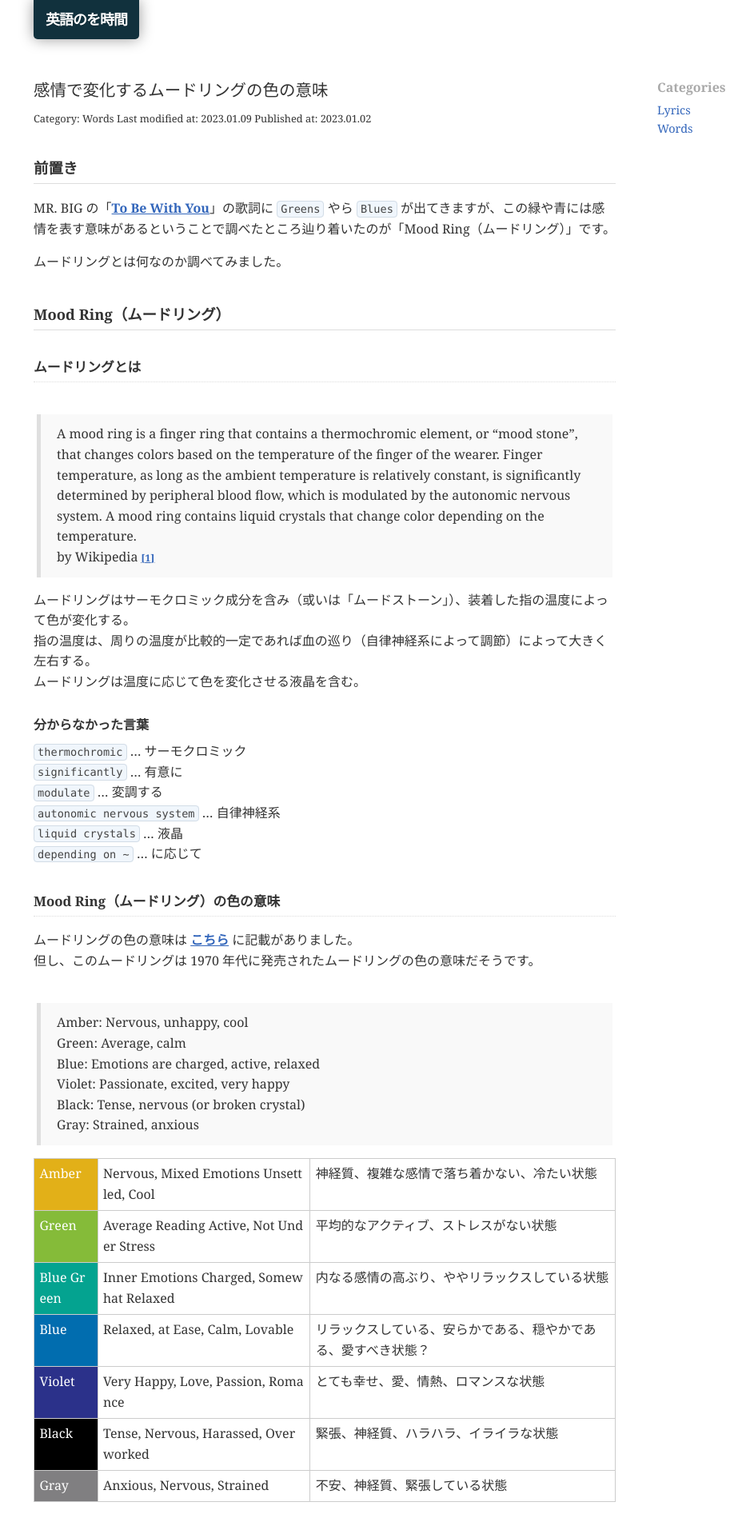
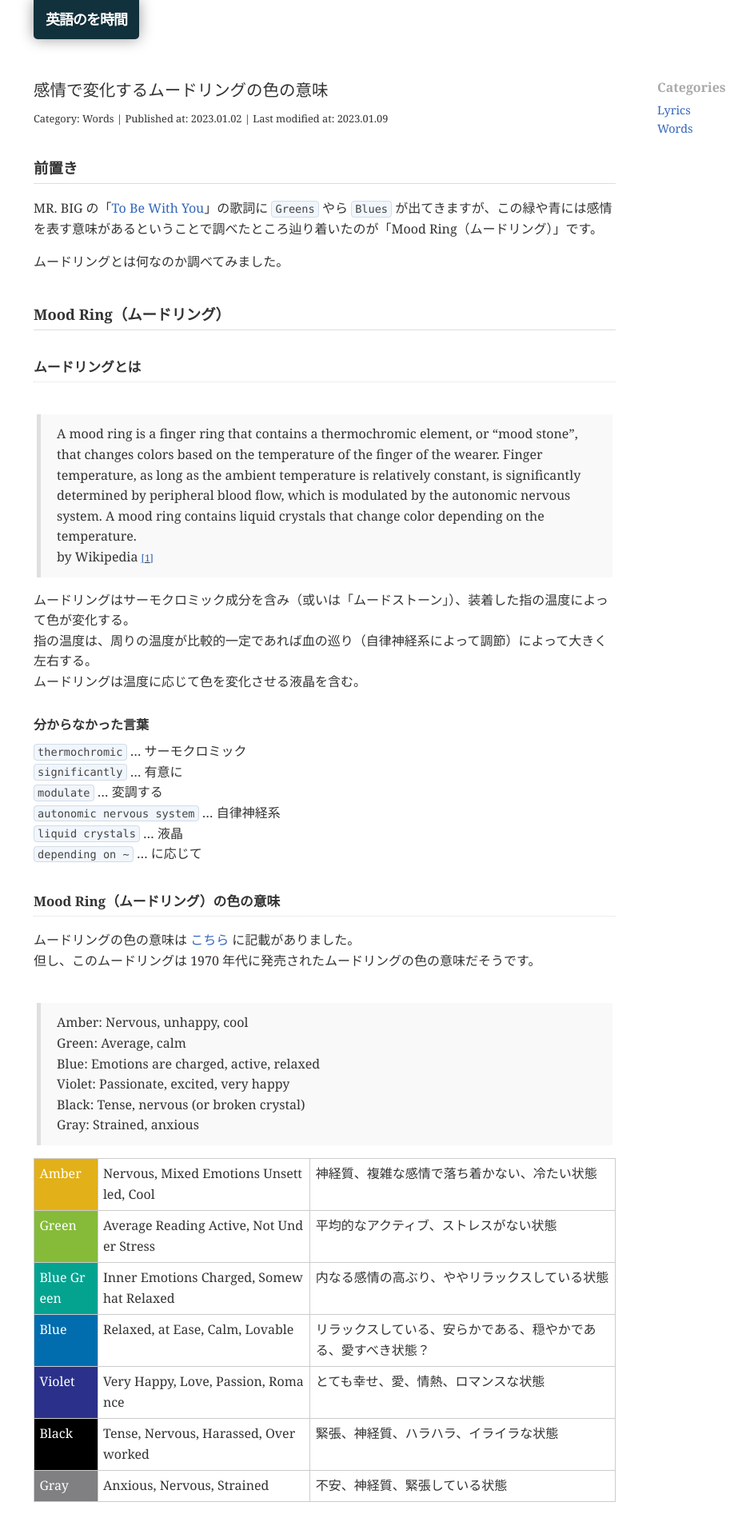
Before and after one commit to tetsuwo/en-study, a Jekyll site: the page built from _posts/2023-01-02-color-meanings-of-mood-ring.md, in a window 1280 px wide. Shown: the top 1918 px of the page at 80% size, without its empty margins (108-1046 px from the left). Built offline with Jekyll 4.4.1, drawn with Linux system fonts in a browser that asks for light colours; some of the changed text lies outside the part shown.

Commit message:
update: style

```diff
--- a/_layouts/post.html
+++ b/_layouts/post.html
@@ -11,7 +11,7 @@ layout: main
                 {% for category in page.categories %}
                 <a href="/category/{{ category | downcase | slugify }}">{{ category }}</a>
                 {% endfor %}
-            </span>
+            </span> |
             <!--
             <p class="tags">
                 {% for tag in page.tags %}
@@ -19,8 +19,8 @@ layout: main
                 {% endfor %}
             </p>
             -->
+            <time datetime="{{ page.date | date: '%Y-%m-%d' }}">Published at: {{ page.date | date: '%Y.%m.%d' }}</time> |
             <time datetime="{{ page.last_modified_at | date: '%Y-%m-%d' }}">Last modified at: {{ page.last_modified_at | date: '%Y.%m.%d' }}</time>
-            <time datetime="{{ page.date | date: '%Y-%m-%d' }}">Published at: {{ page.date | date: '%Y.%m.%d' }}</time>
         </div>
     </header>
     <div class="post-body clearfix">{{ content }}</div>
@@ -34,7 +34,7 @@ layout: main
                 {% for category in page.categories %}
                 <a href="/category/{{ category | downcase | slugify }}">{{ category }}</a>
                 {% endfor %}
-            </span>
+            </span> |
             <!--
             <p class="tags">
                 {% for category in page.categories %}
@@ -42,8 +42,8 @@ layout: main
                 {% endfor %}
             </p>
             -->
+            <time datetime="{{ page.date | date: '%Y-%m-%d' }}">Published at: {{ page.date | date: '%Y.%m.%d' }}</time> |
             <time datetime="{{ page.last_modified_at | date: '%Y-%m-%d' }}">Last modified at: {{ page.last_modified_at | date: '%Y.%m.%d' }}</time>
-            <time datetime="{{ page.date | date: '%Y-%m-%d' }}">Published at: {{ page.date | date: '%Y.%m.%d' }}</time>
         </div>
     </footer>
 </article>
--- a/assets/css/style.css
+++ b/assets/css/style.css
@@ -80,7 +80,7 @@ article ::-webkit-scrollbar-thumb:horizontal {
     border-radius: 10px;
 }
 
-a, a:link { color: #36b; text-decoration: none; font-weight: bold; }
+a, a:link { color: #36b; text-decoration: none; }
 a:hover { text-decoration: underline; }
 hr { border-width: 1px 0px 0px 0px; border-style: dotted; border-color: #666; height: 1px; margin: 1em 0; }
 ul { list-style-position: inside; }
@@ -400,7 +400,8 @@ article.permalink .post-head { margin-bottom: 2em; }
 .post-body { text-shadow: none; margin-bottom: 2em; }
 article.permalink .post-body { margin-bottom: 2em; }
 .readmore { margin-bottom: .5em; text-align: right; }
-.post-body a { text-decoration: underline; }
+.post-body a { text-decoration: none; }
+.post-body a:hover { text-decoration: underline; color: #7093cf; }
 .post-body b,
 .post-body em { font-weight: bold; }
 .post-body h2,
```
Also changed, not shown: index.html (+2 -9 lines).
